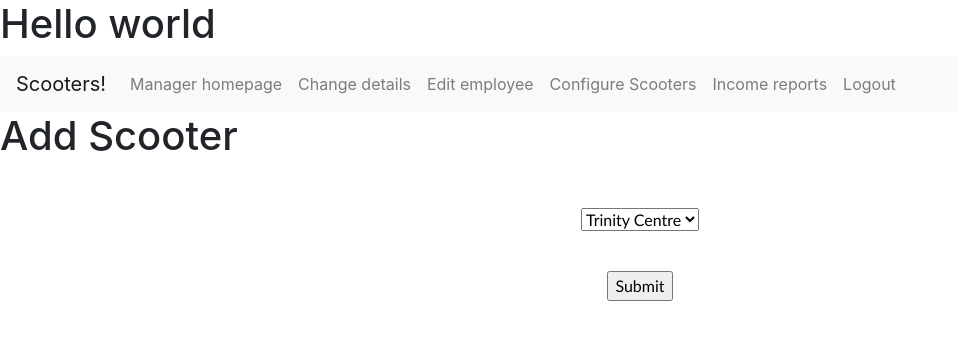
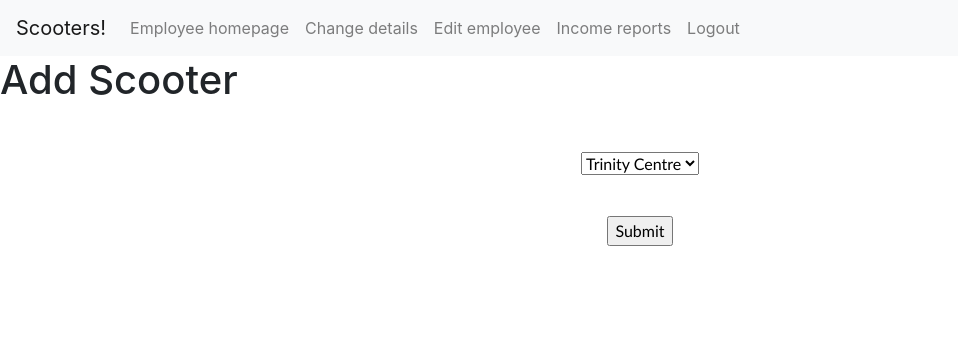
Before and after one commit to Massssssi/e-scooter-Flask-app, a Flask app: page /addingScooter in a window 1280 px wide. Shown: the top 340 px of the page, without its empty margins (0-958 px from the left). Run offline with Flask 2, Linux system fonts and the light colour scheme; data comes from the database, SQL or seed files in the repository; some libraries are stand-ins or nearby versions.

Commit message:
update templates

```diff
--- a/app/templates/baseEmployeeManager.html
+++ b/app/templates/baseEmployeeManager.html
@@ -14,18 +14,17 @@
       <div class="collapse navbar-collapse" id="navbarSupportedContent">
         <ul class="navbar-nav mr-auto">
             {% if current_user.isManager == False %}
-                <li class="nav-item"><a class="nav-link" href="#">Employee homepage <span class="sr-only">(current)</span></a></li>
+                <li class="nav-item"><a class="nav-link" href="#">Manager homepage <span class="sr-only">(current)</span></a></li>
                 <li class="nav-item"><a class="nav-link" href="#">Change details</a></li>
                 <li class="nav-item"><a class="nav-link" href="#">Feedback management</a></li>
                 <li class="nav-item"><a class="nav-link" href="#">Book unregistered users</a></li>
-                <li class="nav-item"><a class="nav-link" href="#">Logout</a></li>
+                <li class="nav-item"><a class="nav-link" href="/logout">Logout</a></li>
             {% else %}
-                <li class="nav-item"><a class="nav-link" href="#">Manager homepage <span class="sr-only">(current)</span></a></li>
+                <li class="nav-item"><a class="nav-link" href="#">Employee homepage <span class="sr-only">(current)</span></a></li>
                 <li class="nav-item"><a class="nav-link" href="#">Change details</a></li>
                 <li class="nav-item"><a class="nav-link" href="#">Edit employee</a></li>
-                <li class="nav-item"><a class="nav-link" href="/configureScooters">Configure Scooters</a></li>
-                <li class="nav-item"><a class="nav-link" href="#">Income reports</a></li>
-                <li class="nav-item"><a class="nav-link" href="#">Logout</a></li>
+                <li class="nav-item"><a class="nav-link" href="/incomeReports">Income reports</a></li>
+                <li class="nav-item"><a class="nav-link" href="/logout">Logout</a></li>
             {% endif %}
         </ul>
       </div>
--- a/app/templates/manager.html
+++ b/app/templates/manager.html
@@ -1,7 +1,10 @@
 <!-- the standard homepage for managers -->
-<h1>Hello world</h1>
 
 {% extends "baseEmployeeManager.html" %}
   <div class="block_content">
-    {% block content %}{% endblock %}
+    {% block content %}
+
+    <h1>Hello world</h1>
+
+    {% endblock %}
   </div>
```
Also changed, not shown: app/templates/managerIncomeReports.html (+27 -3 lines).
